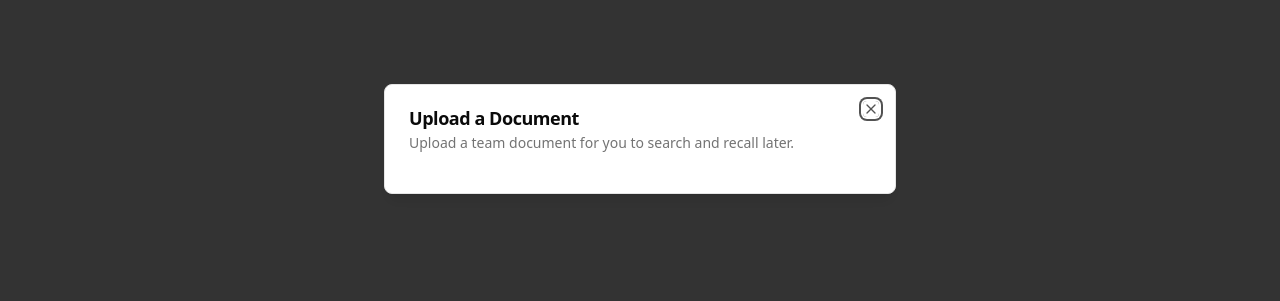
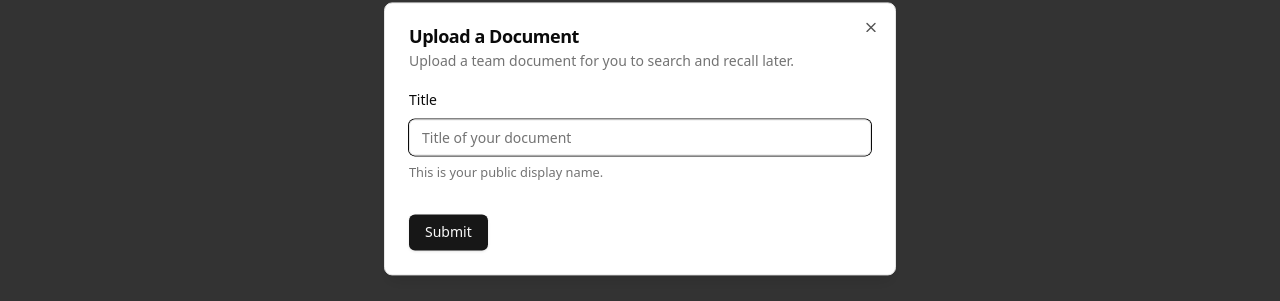
Before and after one commit to DeepanshuMishraa/recall.ai, a Next.js app: page / in a window 1280 px wide. Both pictures are taken after a click on the button "Create Document". Shown: the part 261-562 px from the top of the page. Built offline with nearby package versions, Linux system fonts and the light colour scheme; no server answers.

Commit message:
Setup Modal

```diff
--- a/components/UploadDocumentForm.tsx
+++ b/components/UploadDocumentForm.tsx
@@ -1,14 +1,28 @@
-'use client'
+"use client";
 
 import { useForm } from "react-hook-form";
 import { zodResolver } from "@hookform/resolvers/zod";
 import { z } from "zod";
+import {
+  Form,
+  FormControl,
+  FormDescription,
+  FormField,
+  FormItem,
+  FormLabel,
+  FormMessage,
+} from "./ui/form";
+import { Input } from "./ui/input";
+import { Button } from "./ui/button";
+import { useMutation } from "convex/react";
+import { api } from "@/convex/_generated/api";
 
 const formSchema = z.object({
   title: z.string().min(2).max(50),
 });
 
 export const UploadDocumentForm = () => {
+  const createDocument = useMutation(api.documents.createDocument);
   const form = useForm<z.infer<typeof formSchema>>({
     resolver: zodResolver(formSchema),
     defaultValues: {
@@ -17,9 +31,31 @@
   });
 
   function onSubmit(values: z.infer<typeof formSchema>) {
-         // Do something with the form values.
-         // ✅ This will be type-safe and validated.
-         console.log(values);
+    createDocument({
+      title: values.title,
+    });
   }
-  return <form></form>;
+  return (
+    <Form {...form}>
+      <form onSubmit={form.handleSubmit(onSubmit)} className="space-y-8">
+        <FormField
+          control={form.control}
+          name="title"
+          render={({ field }) => (
+            <FormItem>
+              <FormLabel>Title</FormLabel>
+              <FormControl>
+                <Input placeholder="Title of your document" {...field} />
+              </FormControl>
+              <FormDescription>
+                This is your public display name.
+              </FormDescription>
+              <FormMessage />
+            </FormItem>
+          )}
+        />
+        <Button type="submit">Submit</Button>
+      </form>
+    </Form>
+  );
 };
--- a/components/create-document-button.tsx
+++ b/components/create-document-button.tsx
@@ -13,12 +13,11 @@
 import { UploadDocumentForm } from "./UploadDocumentForm";
 
 export const CreateDocumentButton = () => {
-  const createDocument = useMutation(api.documents.createDocument);
 
   return (
     <Dialog>
       <DialogTrigger asChild>
-        <Button onClick={() => createDocument({ title: "New Document" })}>
+        <Button>
           Create Document
         </Button>
       </DialogTrigger>
--- /dev/null
+++ b/components/ui/input.tsx
@@ -0,0 +1,22 @@
+import * as React from "react"
+
+import { cn } from "@/lib/utils"
+
+const Input = React.forwardRef<HTMLInputElement, React.ComponentProps<"input">>(
+  ({ className, type, ...props }, ref) => {
+    return (
+      <input
+        type={type}
+        className={cn(
+          "flex h-9 w-full rounded-md border border-input bg-transparent px-3 py-1 text-base shadow-sm transition-colors file:border-0 file:bg-transparent file:text-sm file:font-medium file:text-foreground placeholder:text-muted-foreground focus-visible:outline-none focus-visible:ring-1 focus-visible:ring-ring disabled:cursor-not-allowed disabled:opacity-50 md:text-sm",
+          className
+        )}
+        ref={ref}
+        {...props}
+      />
+    )
+  }
+)
+Input.displayName = "Input"
+
+export { Input }
```
Lines whose indentation alone changed are shown as unchanged.
